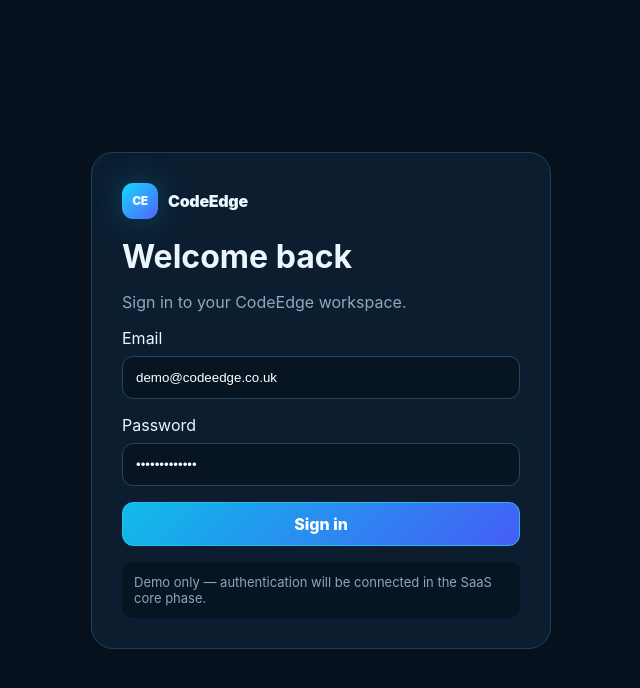
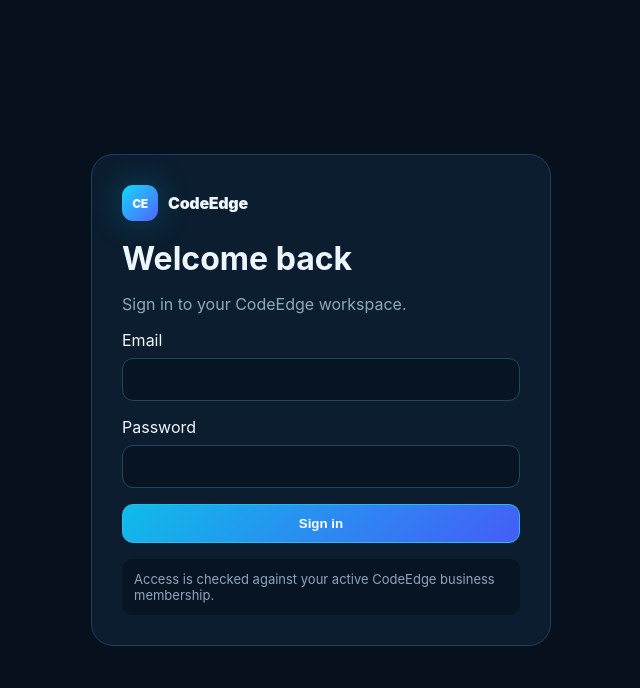
Before and after one commit to sohail654312-gif/codeedge-business-os, a Next.js app: page /login in a window 1280 px wide. Shown: the top 688 px of the page, without its empty margins (319-959 px from the left). Built offline with nearby package versions, Linux system fonts and the light colour scheme.

Commit message:
auth: replace demo login with Supabase sign in

```diff
--- a/src/app/login/page.tsx
+++ b/src/app/login/page.tsx
@@ -1,5 +1,5 @@
-import Link from "next/link";
 import { Brand } from "@/components/Brand";
+import { LoginForm } from "@/components/auth/LoginForm";
 
 export default function Login() {
   return (
@@ -8,17 +8,9 @@ export default function Login() {
         <Brand />
         <h1>Welcome back</h1>
         <p className="muted">Sign in to your CodeEdge workspace.</p>
-        <div className="field">
-          <label>Email</label>
-          <input defaultValue="demo@codeedge.co.uk" />
-        </div>
-        <div className="field">
-          <label>Password</label>
-          <input type="password" defaultValue="codeedge-demo" />
-        </div>
-        <Link href="/dashboard" className="btn primary full">Sign in</Link>
+        <LoginForm />
         <div className="demoHint">
-          Demo only — authentication will be connected in the SaaS core phase.
+          Access is checked against your active CodeEdge business membership.
         </div>
       </div>
     </main>
```
